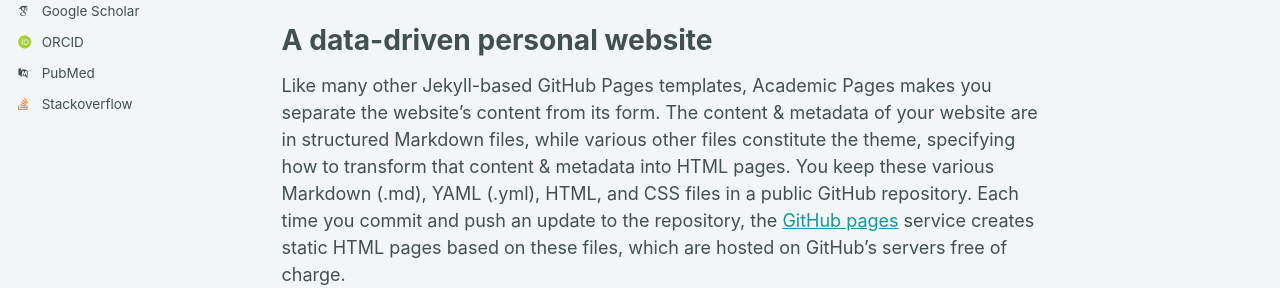
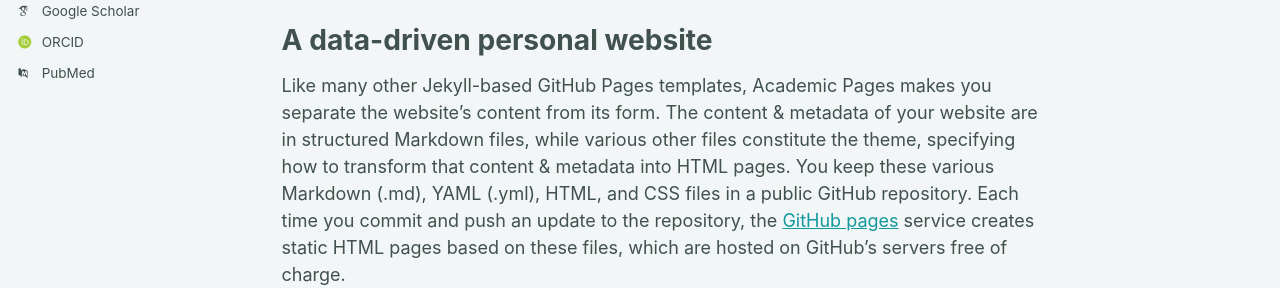
Before and after one commit to JacopoVanoli/JVmypage, a Jekyll site: the page built from _pages/about.md, in a window 1280 px wide. Shown: the part 464-752 px from the top of the page. Built offline with Jekyll 4.4.1, drawn with Linux system fonts in a browser that asks for light colours; some web fonts are replaced; a script bundle is joined from its source files by our own code; library files that are not in the unit come from our copies.

Commit message:
Update social media user configuration
Replaced stackoverflow entry with crossvalidated user information.

```diff
--- a/_config.yml
+++ b/_config.yml
@@ -53,7 +53,7 @@
   dribbble         : # Username
   github           : #"academicpages"
   kaggle           : # Username
-  stackoverflow    : 113233/jappo19 User number or user number and name (i.e., use "1" or "1/jeff-atwood")
+  crossvalidated    : 113233 User number or user number and name (i.e., use "1" or "1/jeff-atwood")
 
   # Social media
   artstation       : # Username
```
